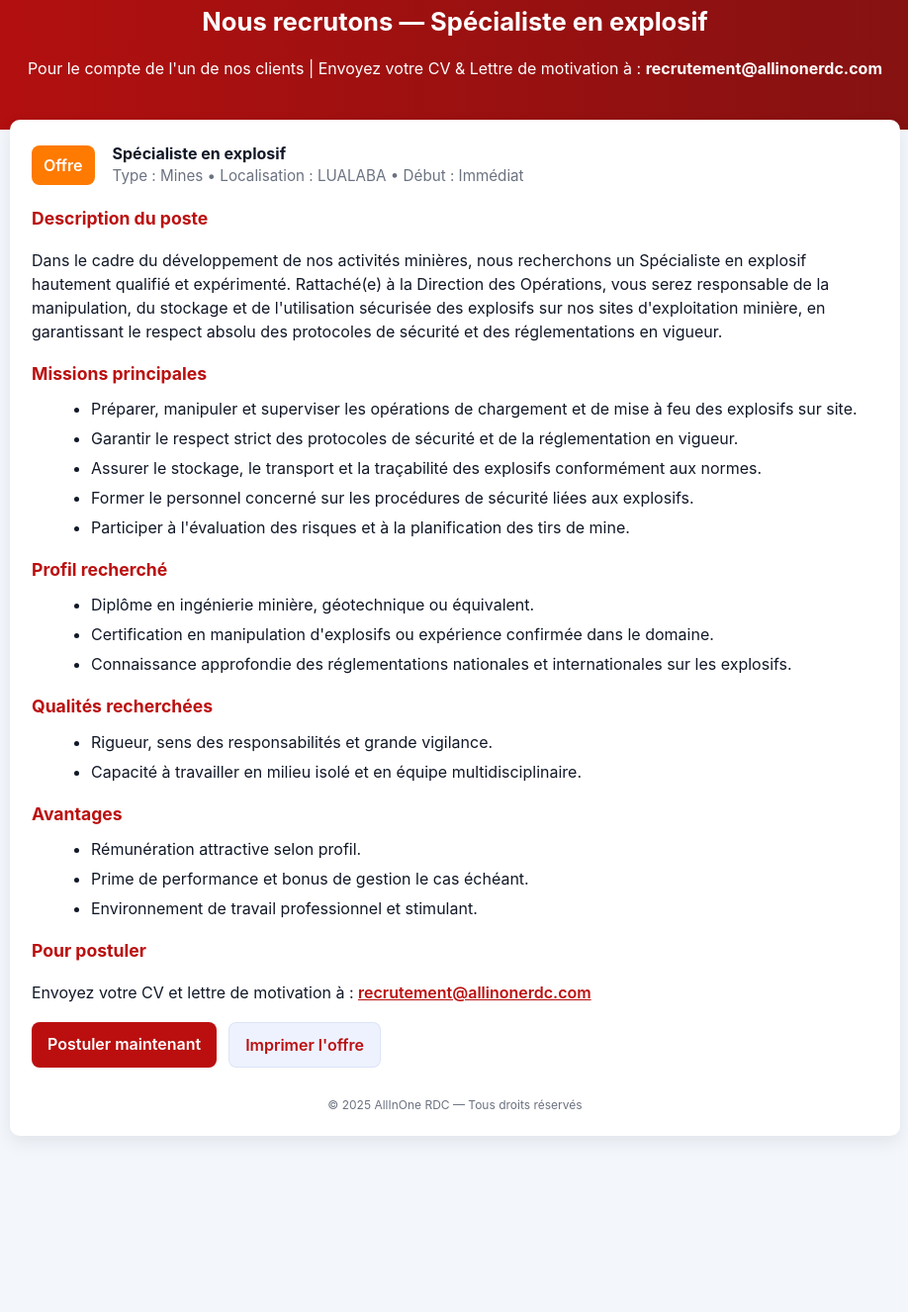
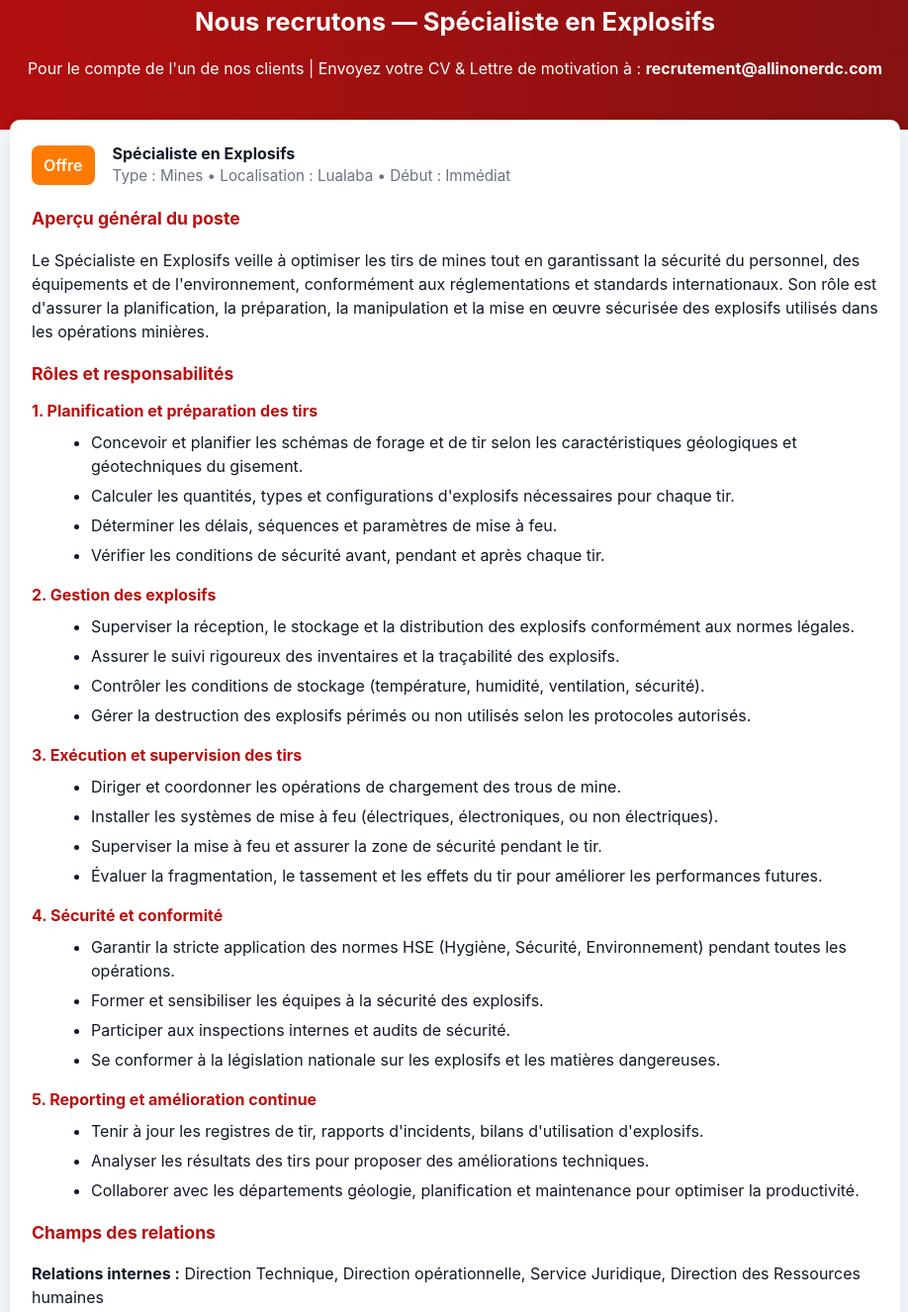
Before and after one commit to allinoneoffre/Sp-cialiste-en-explosif, a plain HTML site: page index.html in a window 1280 px wide. Shown: the part 31-1357 px from the top of the page at 99% size, without its empty margins (180-1098 px from the left). Before the commit the page ends 1245 px from the top, so only its background shows below. Drawn offline with Linux system fonts and the light colour scheme.

Commit message:
index.html

```diff
--- a/index.html
+++ b/index.html
@@ -3,8 +3,8 @@
 <head>
   <meta charset="utf-8" />
   <meta name="viewport" content="width=device-width,initial-scale=1" />
-  <title>Offre d'emploi — Spécialiste en explosif</title>
-  <meta name="description" content="Nous recrutons : Spécialiste en explosif. Envoyez votre CV à recrutement@allinonerdc.com" />
+  <title>Offre d'emploi — Spécialiste en Explosifs</title>
+  <meta name="description" content="Nous recrutons : Spécialiste en Explosifs. Envoyez votre CV à recrutement@allinonerdc.com" />
   <style>
     :root{
       --brand:#bb0f0f;
@@ -46,7 +46,7 @@
 <body>
 
   <header>
-    <h1>Nous recrutons — Spécialiste en explosif</h1>
+    <h1>Nous recrutons — Spécialiste en Explosifs</h1>
     <p>Pour le compte de l'un de nos clients | Envoyez votre CV & Lettre de motivation à :
       <strong>recrutement@allinonerdc.com</strong></p>
   </header>
@@ -56,45 +56,86 @@
       <div class="top-summary">
         <div class="badge">Offre</div>
         <div>
-          <div style="font-weight:700;font-size:1rem">Spécialiste en explosif</div>
-          <div class="meta">Type : Mines • Localisation : LUALABA • Début : Immédiat</div>
+          <div style="font-weight:700;font-size:1rem">Spécialiste en Explosifs</div>
+          <div class="meta">Type : Mines • Localisation : Lualaba • Début : Immédiat</div>
         </div>
       </div>
 
       <section>
-        <h2>Description du poste</h2>
+        <h2>Aperçu général du poste</h2>
         <p>
-          Dans le cadre du développement de nos activités minières, nous recherchons un Spécialiste en explosif
-          hautement qualifié et expérimenté. Rattaché(e) à la Direction des Opérations,
-          vous serez responsable de la manipulation, du stockage et de l'utilisation sécurisée des explosifs
-          sur nos sites d'exploitation minière, en garantissant le respect absolu des protocoles de sécurité
-          et des réglementations en vigueur.
+          Le Spécialiste en Explosifs veille à optimiser les tirs de mines tout en
+          garantissant la sécurité du personnel, des équipements et de l'environnement,
+          conformément aux réglementations et standards internationaux.
+          Son rôle est d'assurer la planification, la préparation, la manipulation et la mise
+          en œuvre sécurisée des explosifs utilisés dans les opérations minières.
         </p>
       </section>
 
       <section>
-        <h2>Missions principales</h2>
+        <h2>Rôles et responsabilités</h2>
+
+        <h3 style="color:var(--brand);font-size:1rem;margin:12px 0 8px;">1. Planification et préparation des tirs</h3>
         <ul>
-          <li>Préparer, manipuler et superviser les opérations de chargement et de mise à feu des explosifs sur site.</li>
-          <li>Garantir le respect strict des protocoles de sécurité et de la réglementation en vigueur.</li>
-          <li>Assurer le stockage, le transport et la traçabilité des explosifs conformément aux normes.</li>
-          <li>Former le personnel concerné sur les procédures de sécurité liées aux explosifs.</li>
-          <li>Participer à l'évaluation des risques et à la planification des tirs de mine.</li>
+          <li>Concevoir et planifier les schémas de forage et de tir selon les caractéristiques géologiques et géotechniques du gisement.</li>
+          <li>Calculer les quantités, types et configurations d'explosifs nécessaires pour chaque tir.</li>
+          <li>Déterminer les délais, séquences et paramètres de mise à feu.</li>
+          <li>Vérifier les conditions de sécurité avant, pendant et après chaque tir.</li>
+        </ul>
+
+        <h3 style="color:var(--brand);font-size:1rem;margin:12px 0 8px;">2. Gestion des explosifs</h3>
+        <ul>
+          <li>Superviser la réception, le stockage et la distribution des explosifs conformément aux normes légales.</li>
+          <li>Assurer le suivi rigoureux des inventaires et la traçabilité des explosifs.</li>
+          <li>Contrôler les conditions de stockage (température, humidité, ventilation, sécurité).</li>
+          <li>Gérer la destruction des explosifs périmés ou non utilisés selon les protocoles autorisés.</li>
+        </ul>
+
+        <h3 style="color:var(--brand);font-size:1rem;margin:12px 0 8px;">3. Exécution et supervision des tirs</h3>
+        <ul>
+          <li>Diriger et coordonner les opérations de chargement des trous de mine.</li>
+          <li>Installer les systèmes de mise à feu (électriques, électroniques, ou non électriques).</li>
+          <li>Superviser la mise à feu et assurer la zone de sécurité pendant le tir.</li>
+          <li>Évaluer la fragmentation, le tassement et les effets du tir pour améliorer les performances futures.</li>
+        </ul>
+
+        <h3 style="color:var(--brand);font-size:1rem;margin:12px 0 8px;">4. Sécurité et conformité</h3>
+        <ul>
+          <li>Garantir la stricte application des normes HSE (Hygiène, Sécurité, Environnement) pendant toutes les opérations.</li>
+          <li>Former et sensibiliser les équipes à la sécurité des explosifs.</li>
+          <li>Participer aux inspections internes et audits de sécurité.</li>
+          <li>Se conformer à la législation nationale sur les explosifs et les matières dangereuses.</li>
+        </ul>
+
+        <h3 style="color:var(--brand);font-size:1rem;margin:12px 0 8px;">5. Reporting et amélioration continue</h3>
+        <ul>
+          <li>Tenir à jour les registres de tir, rapports d'incidents, bilans d'utilisation d'explosifs.</li>
+          <li>Analyser les résultats des tirs pour proposer des améliorations techniques.</li>
+          <li>Collaborer avec les départements géologie, planification et maintenance pour optimiser la productivité.</li>
         </ul>
       </section>
 
       <section>
+        <h2>Champs des relations</h2>
+        <p><strong>Relations internes :</strong> Direction Technique, Direction opérationnelle, Service Juridique, Direction des Ressources humaines</p>
+
         <h2>Profil recherché</h2>
         <ul>
           <li>Diplôme en ingénierie minière, géotechnique ou équivalent.</li>
           <li>Certification en manipulation d'explosifs ou expérience confirmée dans le domaine.</li>
           <li>Connaissance approfondie des réglementations nationales et internationales sur les explosifs.</li>
+          <li>Expérience minimum de 3 ans dans les opérations de minage ou de tir en mine.</li>
+          <li>Maîtrise des logiciels de planification de tir et de modélisation géologique.</li>
         </ul>
 
-        <h2>Qualités recherchées</h2>
+        <h2>Compétences requises</h2>
         <ul>
-          <li>Rigueur, sens des responsabilités et grande vigilance.</li>
-          <li>Capacité à travailler en milieu isolé et en équipe multidisciplinaire.</li>
+          <li>Excellente connaissance des techniques de forage et de tir</li>
+          <li>Maîtrise des normes HSE et réglementations explosifs</li>
+          <li>Capacité d'analyse des caractéristiques géologiques</li>
+          <li>Compétences en gestion d'équipe et formation</li>
+          <li>Rigueur, sens des responsabilités et grande vigilance</li>
+          <li>Langues : Anglais et Français</li>
         </ul>
       </section>
 
```
